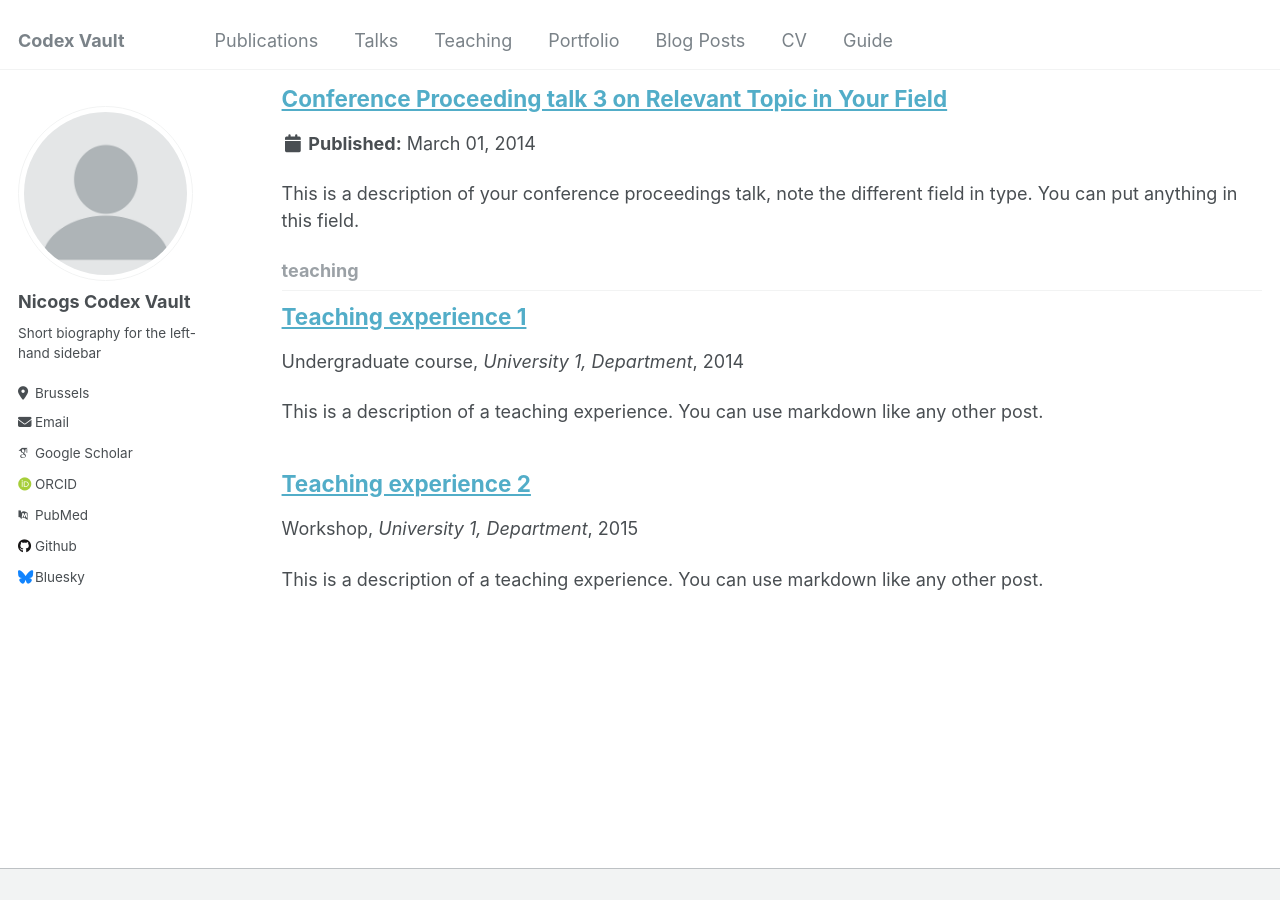
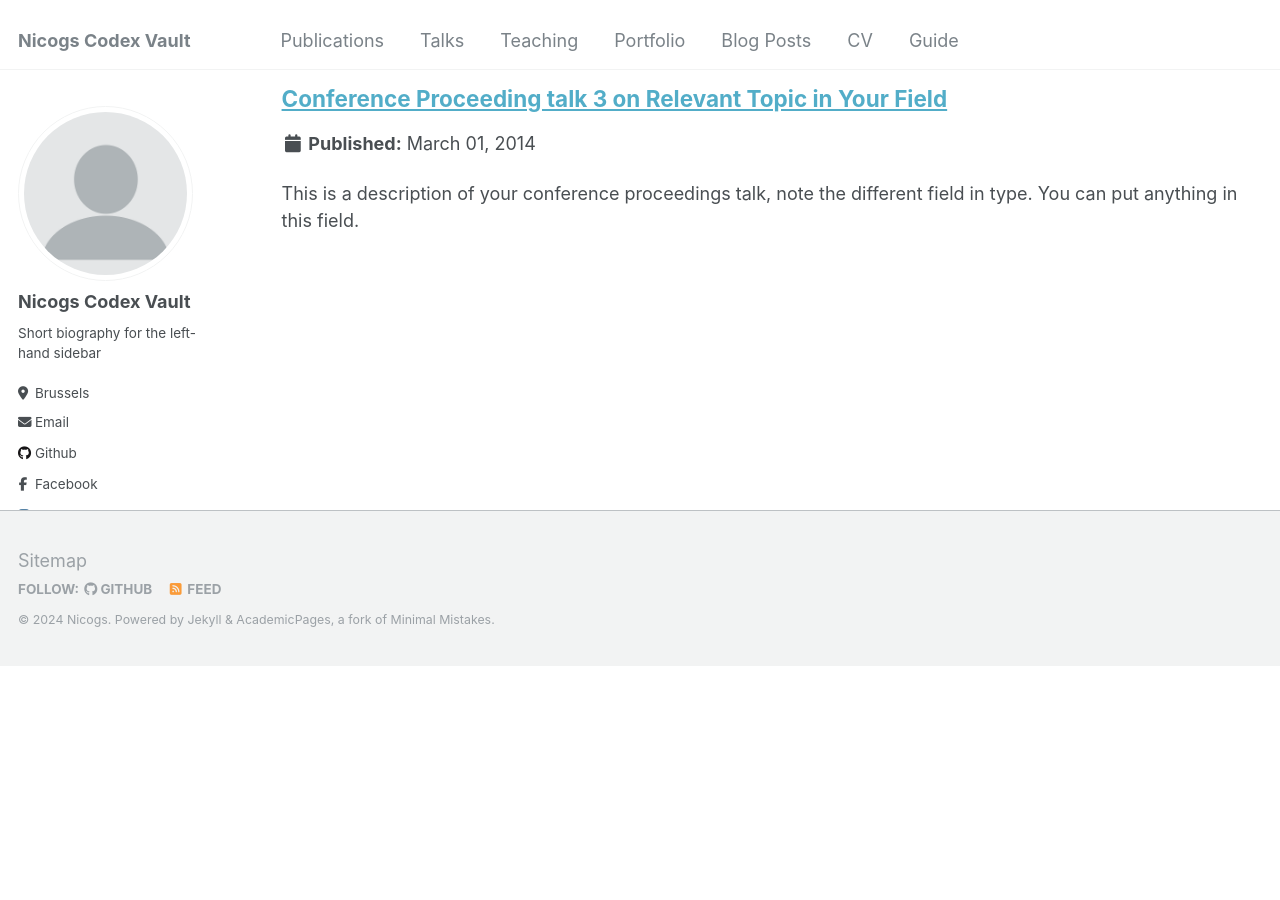
Before and after one commit to morenicogs/morenicogs.github.io, a Jekyll site: the page built from _pages/collection-archive.html, in a window 1280 px wide and 900 px high, scrolled down 2607 px. Built offline with Jekyll 4.4.1, drawn with Linux system fonts in a browser that asks for light colours; some web fonts are replaced; after the commit the page ends 3272 px from its top, so only the background shows below that.

Commit message:
Update _config.yml

```diff
--- a/_config.yml
+++ b/_config.yml
@@ -8,7 +8,7 @@
 
 # Basic Site Settings
 locale                   : "en-US"
-title                    : "Codex Vault"
+title                    : "Nicogs Codex Vault"
 title_separator          : "-"
 name                     : &name "Nicogs"
 description              : &description "personal description"
@@ -32,30 +32,30 @@ author:
 
   # Academic websites
   arxiv            : # URL - Update with the correct link to your profile
-  googlescholar    : "https://scholar.google.com/citations?user=PS_CX0AAAAAJ"
+  googlescholar    :
   impactstory      : # URL
-  orcid            : "http://orcid.org/yourorcidurl"
+  orcid            :
   semantic         : # URL
-  pubmed           : "https://www.ncbi.nlm.nih.gov/pubmed/?term=john+snow"
+  pubmed           :
   researchgate     : # URL
 
   # Repositories and software development
   bitbucket        : # Username - Update with your username on the site
   codepen          : # Username
   dribbble         : # Username
-  github           : "academicpages"
+  github           : "morenicogs"
   kaggle           : # Username
   stackoverflow    : # User number or user number and name (i.e., use "1" or "1/jeff-atwood")
 
   # Social media
-  bluesky          : "bsky.app" # Replace this with you Bluesky username
-  facebook         : # Username
+  bluesky          :
+  facebook         : "nicolas.grootjans"
   flickr           : # Username
   foursquare       : # Username
   goodreads        : # Username
   google_plus      : # Username
   keybase          : # Username
-  instagram        : # Username
+  instagram        : "nicogs"
   lastfm           : # Username
   linkedin         : # Username
   mastodon         : # URL
@@ -65,12 +65,12 @@ author:
   steam            : # Username
   telegram         : # URL
   tumblr           : # Username
-  twitter          : # Username for X / Twitter
+  twitter          : "nicogsworld"
   vine             : # Username
   weibo            : # Username
   wikipedia        : # Username
   xing             : # Username
-  youtube          : # Username
+  youtube          : "nicogs"
   zhihu            : # URL
 
 
@@ -201,7 +201,7 @@ kramdown:
 # Collections
 collections:
   teaching:
-    output: true
+    output: false
     permalink: /:collection/:path/
   publications:
     output: true
```
